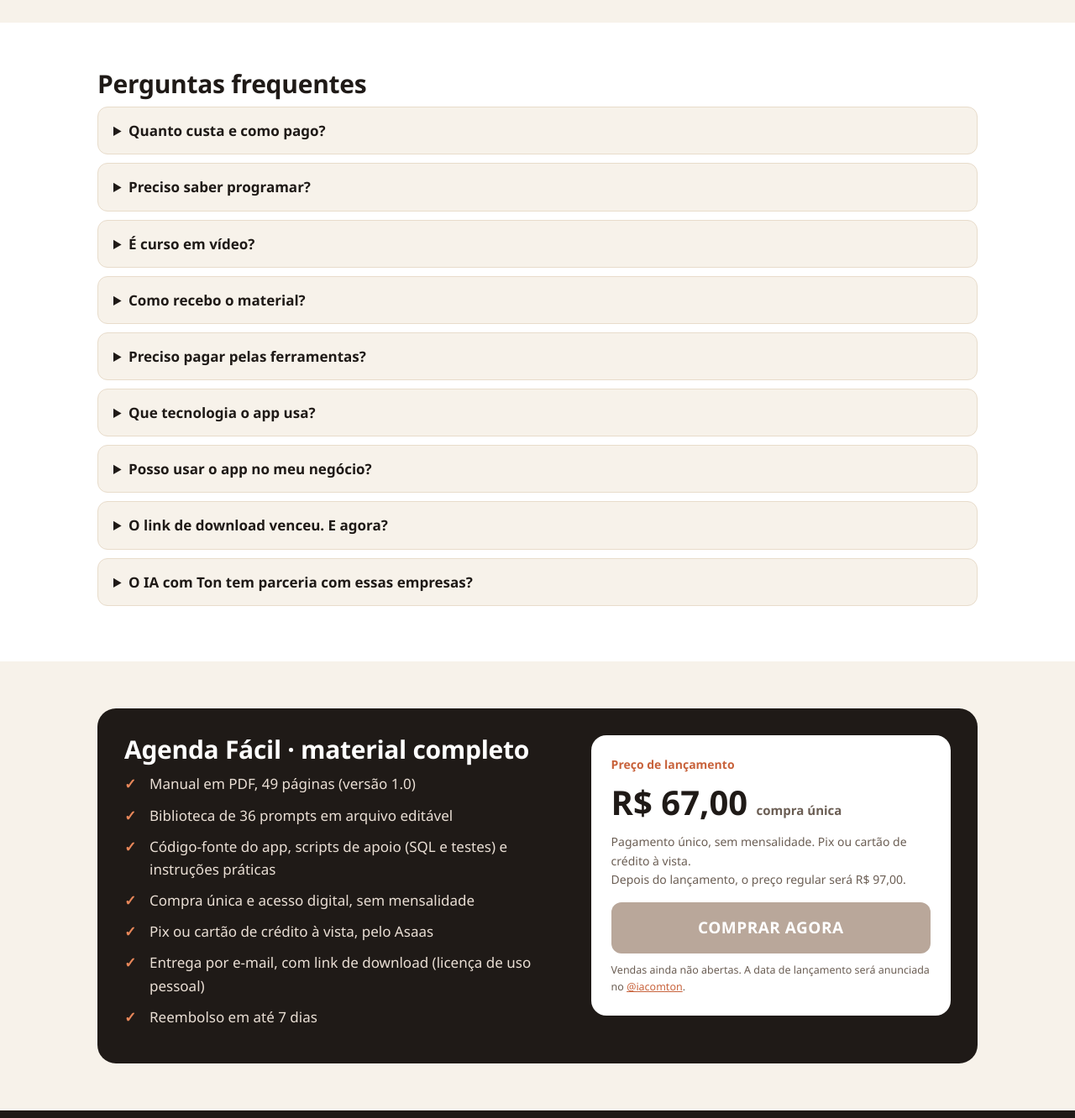
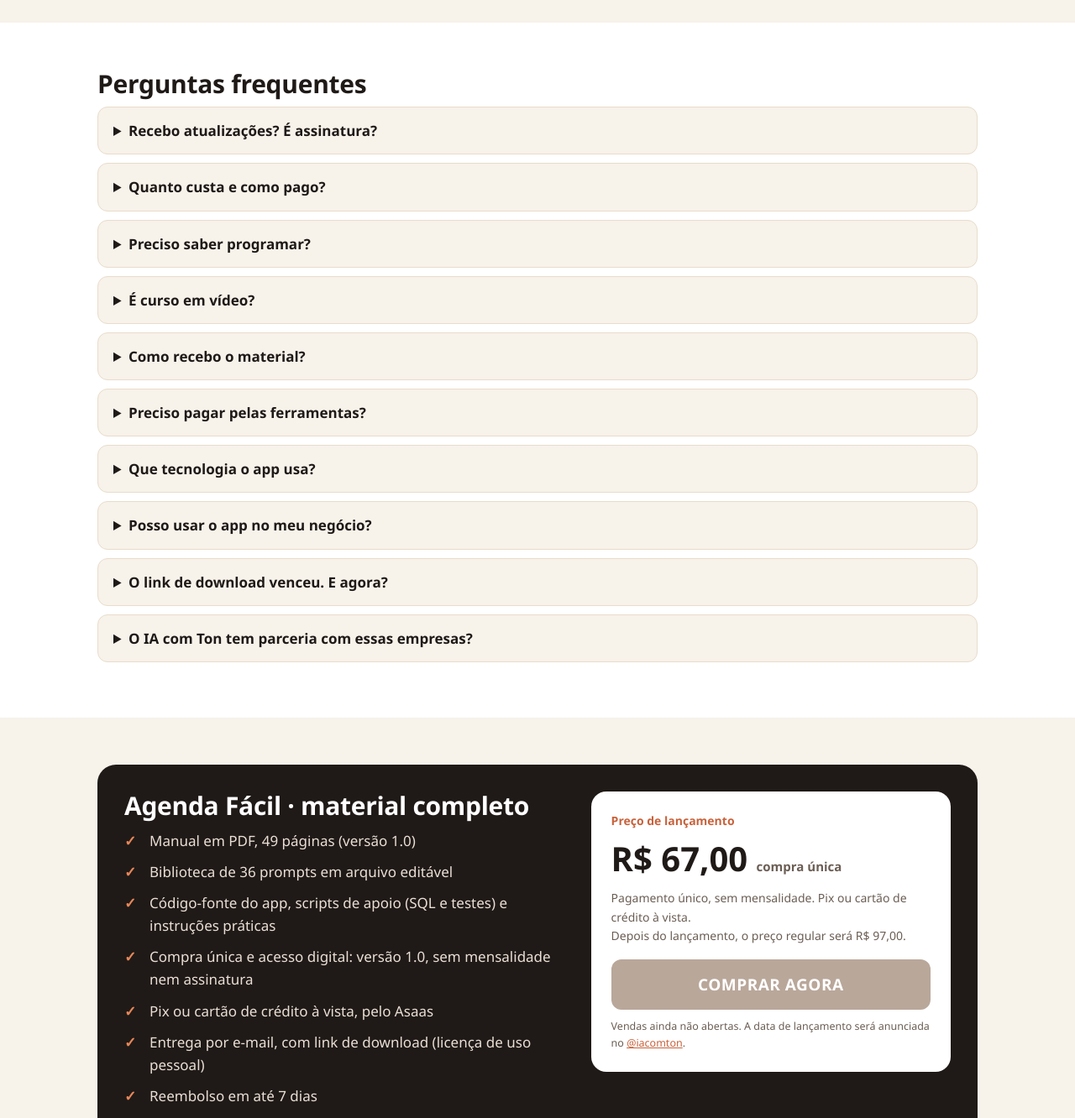
Before and after one commit to metonsoares/iacomton, a plain HTML site: page aulas/agenda-facil.html in a window 1280 px wide. Shown: the part 7540-8872 px from the top of the page at 84% size. Drawn offline with Linux system fonts and the light colour scheme.

Commit message:
Termos e página do Agenda Fácil: cada material tem o seu preço, sem assinatura nem atualizações incluídas
Decisão do dono em 14/11/2026: a compra dá acesso à versão disponível na data da compra;
novos materiais ou versões são vendidos à parte.

Co-Authored-By: Claude Opus 5.5 <noreply@anthropic.com>

```diff
--- a/aulas/agenda-facil.html
+++ b/aulas/agenda-facil.html
@@ -340,6 +340,7 @@
 <section class="alt">
   <div class="largura">
     <h2>Perguntas frequentes</h2>
+    <details><summary>Recebo atualizações? É assinatura?</summary><p>Não é assinatura. Você compra uma vez e recebe a versão 1.0 do material (manual, prompts e código-fonte). Não há atualizações incluídas: se surgirem novos materiais ou novas versões, eles serão vendidos à parte, cada um com o seu preço.</p></details>
     <details><summary>Quanto custa e como pago?</summary><p>No lançamento, R$ 67,00, em pagamento único e sem mensalidade, por Pix ou cartão de crédito à vista, processado pelo Asaas. Depois do lançamento, o preço regular será R$ 97,00. O valor não inclui as assinaturas das ferramentas (veja "Requisitos e custos externos").</p></details>
     <details><summary>Preciso saber programar?</summary><p>Não precisa ser programador, mas precisa ter paciência para seguir comandos, ler mensagens de erro e revisar o que a IA mudou. O manual parte do zero e explica cada ferramenta.</p></details>
     <details><summary>É curso em vídeo?</summary><p>Não. É um material em PDF com prompts e código-fonte, para estudar no seu ritmo.</p></details>
@@ -362,7 +363,7 @@
           <li>Manual em PDF, 49 páginas (versão 1.0)</li>
           <li>Biblioteca de 36 prompts em arquivo editável</li>
           <li>Código-fonte do app, scripts de apoio (SQL e testes) e instruções práticas</li>
-          <li>Compra única e acesso digital, sem mensalidade</li>
+          <li>Compra única e acesso digital: versão 1.0, sem mensalidade nem assinatura</li>
           <li>Pix ou cartão de crédito à vista, pelo Asaas</li>
           <li>Entrega por e-mail, com link de download (licença de uso pessoal)</li>
           <li>Reembolso em até 7 dias</li>
```
Also changed, not shown: termos.html (+1 -0 lines).
